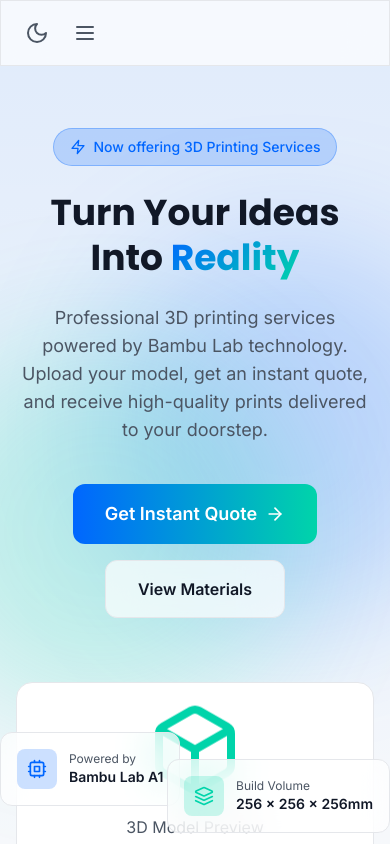
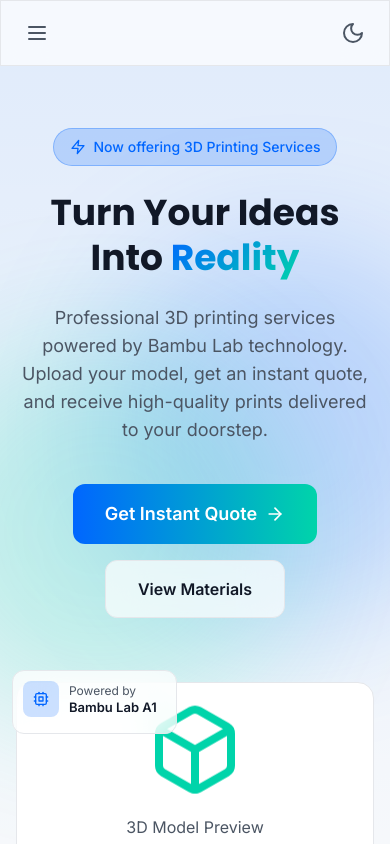
Before and after one commit to sadiqsaidu/voltcraft-3d-quote, a React (Vite) app: page / in a window 390 px wide. Shown: the top 844 px of the page. Built offline with nearby package versions, Linux system fonts and the light colour scheme.

Commit message:
Dark mode

```diff
--- a/src/components/Header.tsx
+++ b/src/components/Header.tsx
@@ -64,18 +64,18 @@ const Header = () => {
             </Link>
           </div>
 
-                    <div className="flex items-center gap-2 md:hidden">
+                    <div className="flex w-full items-center justify-between md:hidden">
+            <button
+              onClick={() => setIsMenuOpen(!isMenuOpen)}
+              className="p-2 text-gray-600 dark:text-voltcraft-gray-400 hover:text-gray-900 dark:hover:text-white transition-colors"
+            >
+              {isMenuOpen ? <X className="w-6 h-6" /> : <Menu className="w-6 h-6" />}
+            </button>
             <button
               onClick={toggleTheme}
               className="p-2 text-gray-600 dark:text-voltcraft-gray-400 hover:text-gray-900 dark:hover:text-white transition-colors"
             >
               {theme === 'light' ? <Moon className="w-6 h-6" /> : <Sun className="w-6 h-6" />}
-            </button>
-            <button
-              onClick={() => setIsMenuOpen(!isMenuOpen)}
-              className="p-2 text-gray-600 dark:text-voltcraft-gray-400 hover:text-gray-900 dark:hover:text-white transition-colors"
-            >
-              {isMenuOpen ? <X className="w-6 h-6" /> : <Menu className="w-6 h-6" />}
             </button>
           </div>
         </div>
--- a/src/pages/HomePage.tsx
+++ b/src/pages/HomePage.tsx
@@ -134,15 +134,15 @@ const HomePage = () => {
                 initial={{ opacity: 0, x: -20 }}
                 animate={{ opacity: 1, x: 0 }}
                 transition={{ duration: 0.5, delay: 0.6 }}
-                className="absolute -left-4 md:-left-16 top-1/4 glass rounded-xl p-4"
+                className="absolute -left-1 -top-3 z-10 w-[46%] max-w-[180px] min-h-[64px] sm:w-auto sm:max-w-none sm:min-h-0 sm:-left-4 md:-left-16 sm:top-1/4 glass rounded-xl p-2.5 sm:p-4"
               >
-                <div className="flex items-center gap-3">
-                  <div className="w-10 h-10 rounded-lg bg-voltcraft-primary/20 flex items-center justify-center">
-                    <Cpu className="w-5 h-5 text-voltcraft-primary" />
+                <div className="flex items-center gap-2.5">
+                  <div className="w-9 h-9 rounded-lg bg-voltcraft-primary/20 flex items-center justify-center">
+                    <Cpu className="w-4 h-4 text-voltcraft-primary" />
                   </div>
                   <div>
                     <p className="text-xs text-gray-600 dark:text-voltcraft-gray-400">Powered by</p>
-                    <p className="text-sm font-semibold text-gray-900 dark:text-white">Bambu Lab A1</p>
+                    <p className="text-[13px] leading-tight sm:text-sm font-semibold text-gray-900 dark:text-white">Bambu Lab A1</p>
                   </div>
                 </div>
               </motion.div>
@@ -151,15 +151,15 @@ const HomePage = () => {
                 initial={{ opacity: 0, x: 20 }}
                 animate={{ opacity: 1, x: 0 }}
                 transition={{ duration: 0.5, delay: 0.7 }}
-                className="absolute -right-4 md:-right-16 bottom-1/4 glass rounded-xl p-4"
+                className="absolute -right-1 -bottom-8 z-10 w-[46%] max-w-[180px] min-h-[64px] sm:w-auto sm:max-w-none sm:min-h-0 sm:-right-4 md:-right-16 sm:bottom-1/4 glass rounded-xl p-2.5 sm:p-4"
               >
-                <div className="flex items-center gap-3">
-                  <div className="w-10 h-10 rounded-lg bg-voltcraft-secondary/20 flex items-center justify-center">
-                    <Layers className="w-5 h-5 text-voltcraft-secondary" />
+                <div className="flex items-center gap-2.5">
+                  <div className="w-9 h-9 rounded-lg bg-voltcraft-secondary/20 flex items-center justify-center">
+                    <Layers className="w-4 h-4 text-voltcraft-secondary" />
                   </div>
                   <div>
                     <p className="text-xs text-gray-600 dark:text-voltcraft-gray-400">Build Volume</p>
-                    <p className="text-sm font-semibold text-gray-900 dark:text-white">256 × 256 × 256mm</p>
+                    <p className="text-[13px] leading-tight sm:text-sm font-semibold text-gray-900 dark:text-white">256 × 256 × 256mm</p>
                   </div>
                 </div>
               </motion.div>
```
